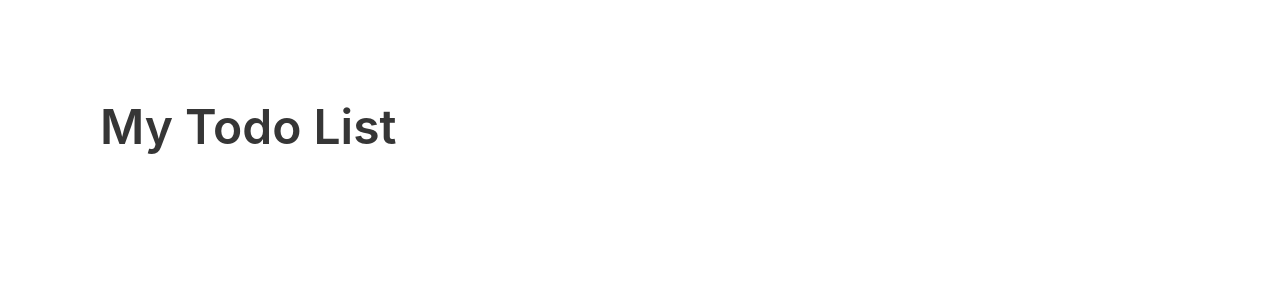
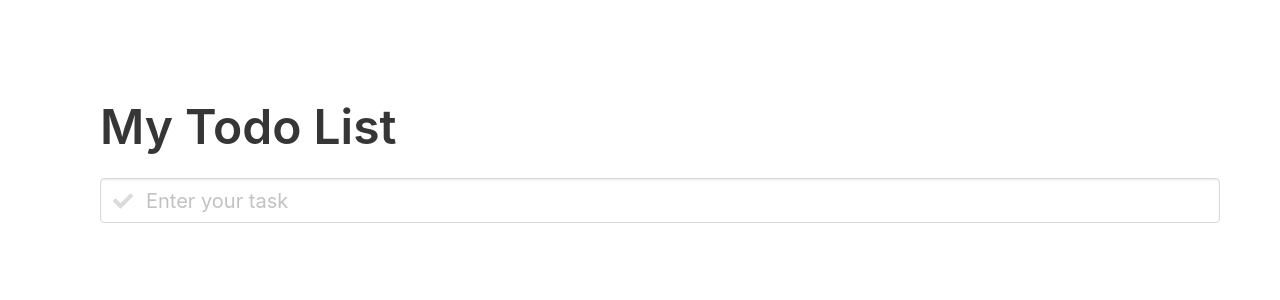
Before and after one commit to AhmadGhlm/VueJS-TodoList, a Vue app: page / in a window 1280 px wide. Shown: the top 300 px of the page. Built offline with nearby package versions, Linux system fonts and the light colour scheme.

Commit message:
Add TodoList in template App.vue

```diff
--- a/src/App.vue
+++ b/src/App.vue
@@ -1,6 +1,7 @@
 <template>
     <div id="app" class="container">
         <h1 class="title is-1">My Todo List</h1>
+        <TodoList />
     </div>
 </template>
 
@@ -17,7 +18,7 @@ export default {
 </script>
 
 <style lang="scss">
-    .container{
-        margin: 100px 60px 0 100px;
-    }
+.container{
+    margin: 100px 60px 0 100px;
+}
 </style>
--- a/src/components/TodoList.vue
+++ b/src/components/TodoList.vue
@@ -1,5 +1,5 @@
 <template>
-
+  <TodoInputText />
 </template>
 
 <script>
```
